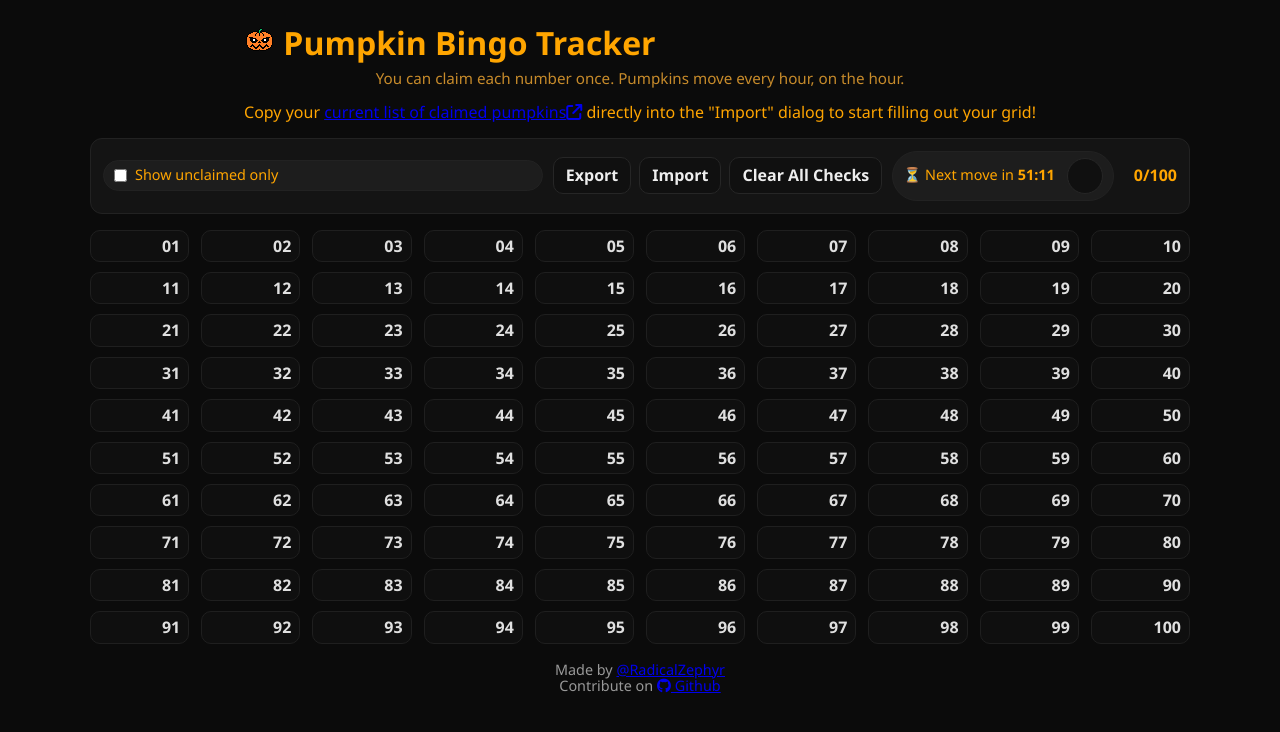
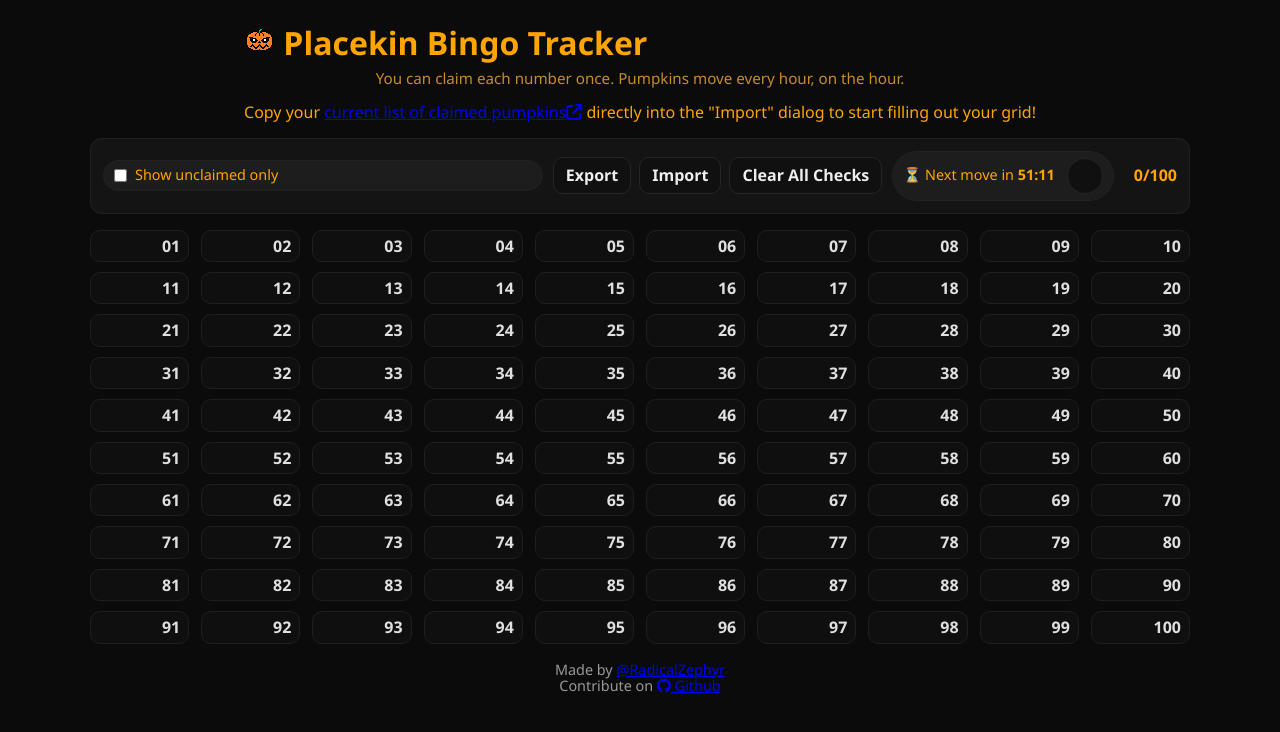
Before and after one commit to RadicalZephyr/wplace-pumpkin-bingo, a React (Vite) app: page / in a window 1280 px wide. Shown: the top 732 px of the page. Built offline with nearby package versions, Linux system fonts and the light colour scheme; some icons are missing.

Commit message:
Update title and header to refer to placekins

```diff
--- a/index.html
+++ b/index.html
@@ -4,7 +4,7 @@
     <meta charset="UTF-8" />
     <link rel="icon" type="image/svg+xml" href="/wplace-pumpkin.svg" />
     <meta name="viewport" content="width=device-width, initial-scale=1.0" />
-    <title>🎃 Pumpkin Tracker</title>
+    <title>Placekin Bingo Tracker</title>
     <link href="https://unpkg.com/@csstools/normalize.css" rel="stylesheet" />
     <link rel="stylesheet" href="https://cdnjs.cloudflare.com/ajax/libs/font-awesome/6.6.0/css/all.min.css" />
   </head>
--- a/src/App.tsx
+++ b/src/App.tsx
@@ -395,7 +395,7 @@ export default function App() {
     <div className="page">
       <header>
         <h1>
-          <img src="wplace-pumpkin.svg" alt="Placekin" /> Pumpkin Bingo Tracker
+          <img src="wplace-pumpkin.svg" alt="Placekin" /> Placekin Bingo Tracker
         </h1>
         <p className="sub">
           You can claim each number once. Pumpkins move every hour, on the hour.
```
